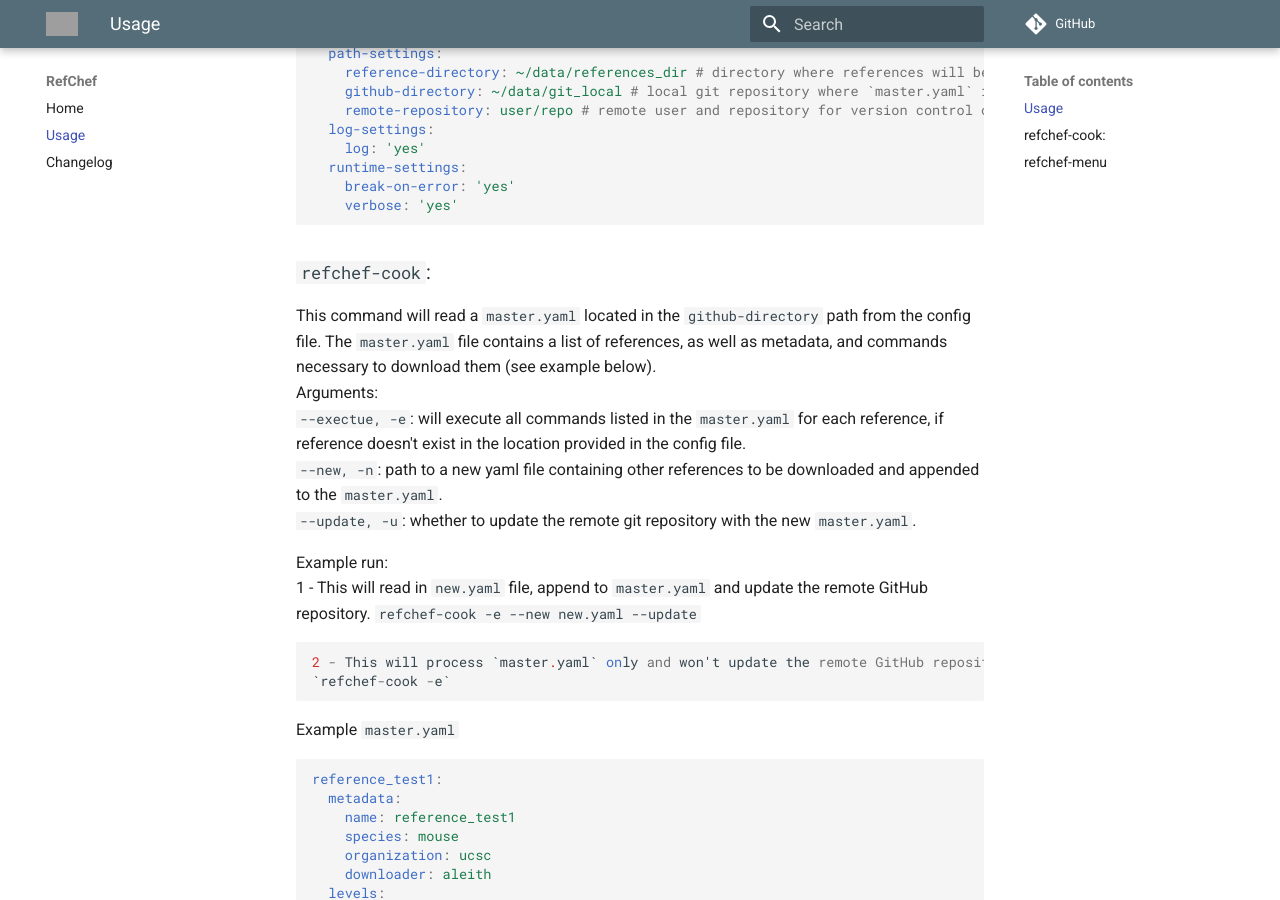
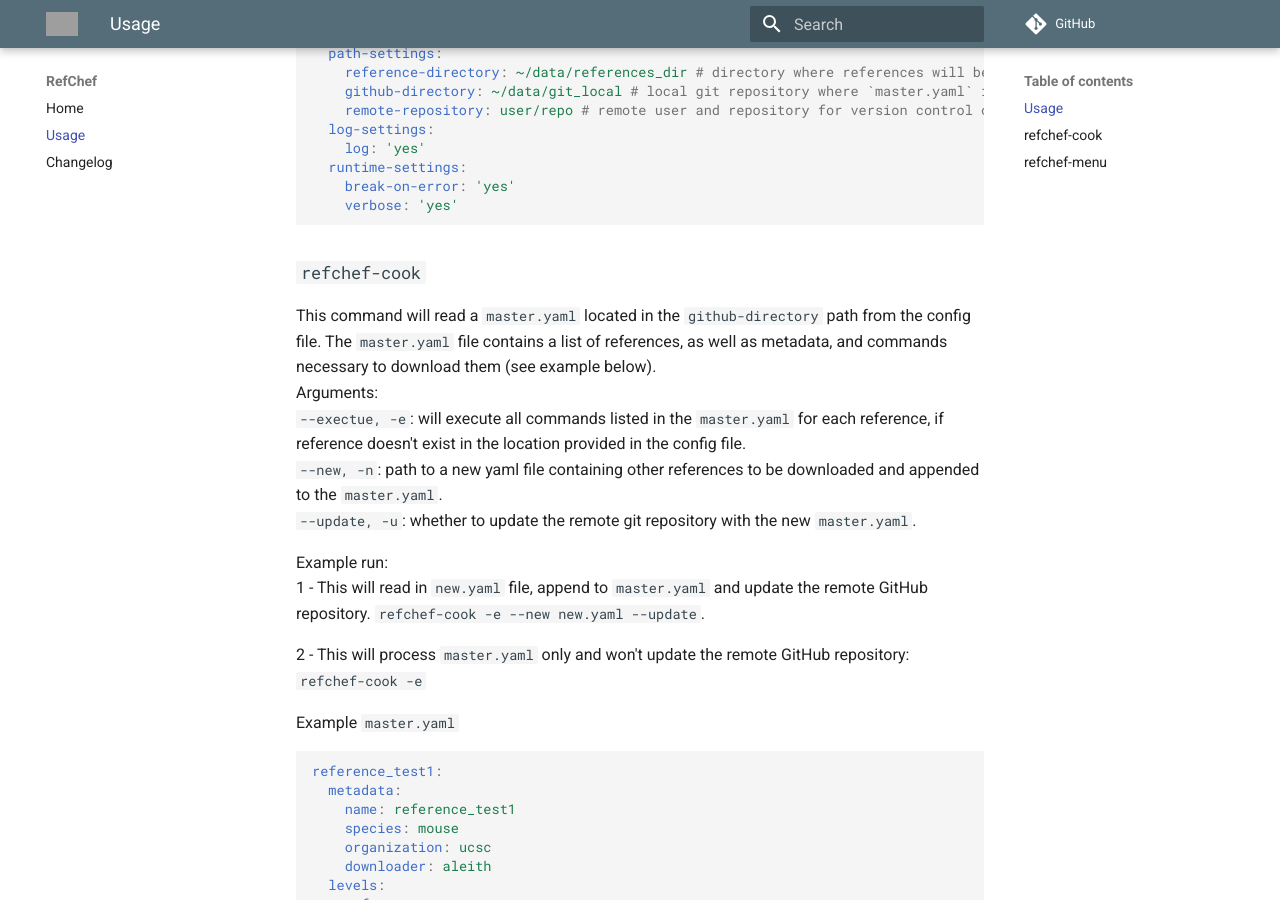
Before and after one commit to compbiocore/refchef, an MkDocs documentation site: the page built from docs/usage.md, in a window 1280 px wide and 900 px high, scrolled down 346 px. Built offline with MkDocs 1.6.1 and Material for MkDocs 9.7.7, drawn with Linux system fonts in a browser that asks for light colours; comment, search, counter and statistics services are not loaded; grey boxes are pictures that could not be loaded.

Commit message:
fixes docs syntax issues

````diff
--- a/docs/usage.md
+++ b/docs/usage.md
@@ -18,7 +18,7 @@ config-yaml:
     verbose: 'yes'
 ```
 
-### `refchef-cook`:
+### `refchef-cook`
 This command will read a `master.yaml` located in the `github-directory` path from the config file. The `master.yaml` file contains a list of references, as well as metadata, and commands necessary to download them (see example below).
 Arguments:
 `--exectue, -e`: will execute all commands listed in the `master.yaml` for each reference, if reference doesn't exist in the location provided in the config file.
@@ -26,10 +26,10 @@ Arguments:
 `--update, -u`: whether to update the remote git repository with the new `master.yaml`.
 
 Example run:
-    1 - This will read in `new.yaml` file, append to `master.yaml` and update the remote GitHub repository.
-    `refchef-cook -e --new new.yaml --update`
+  1 - This will read in `new.yaml` file, append to `master.yaml` and update the remote GitHub repository.
+    `refchef-cook -e --new new.yaml --update`.
 
-    2 - This will process `master.yaml` only and won't update the remote GitHub repository:
+  2 - This will process `master.yaml` only and won't update the remote GitHub repository:
     `refchef-cook -e`
 
 
````
